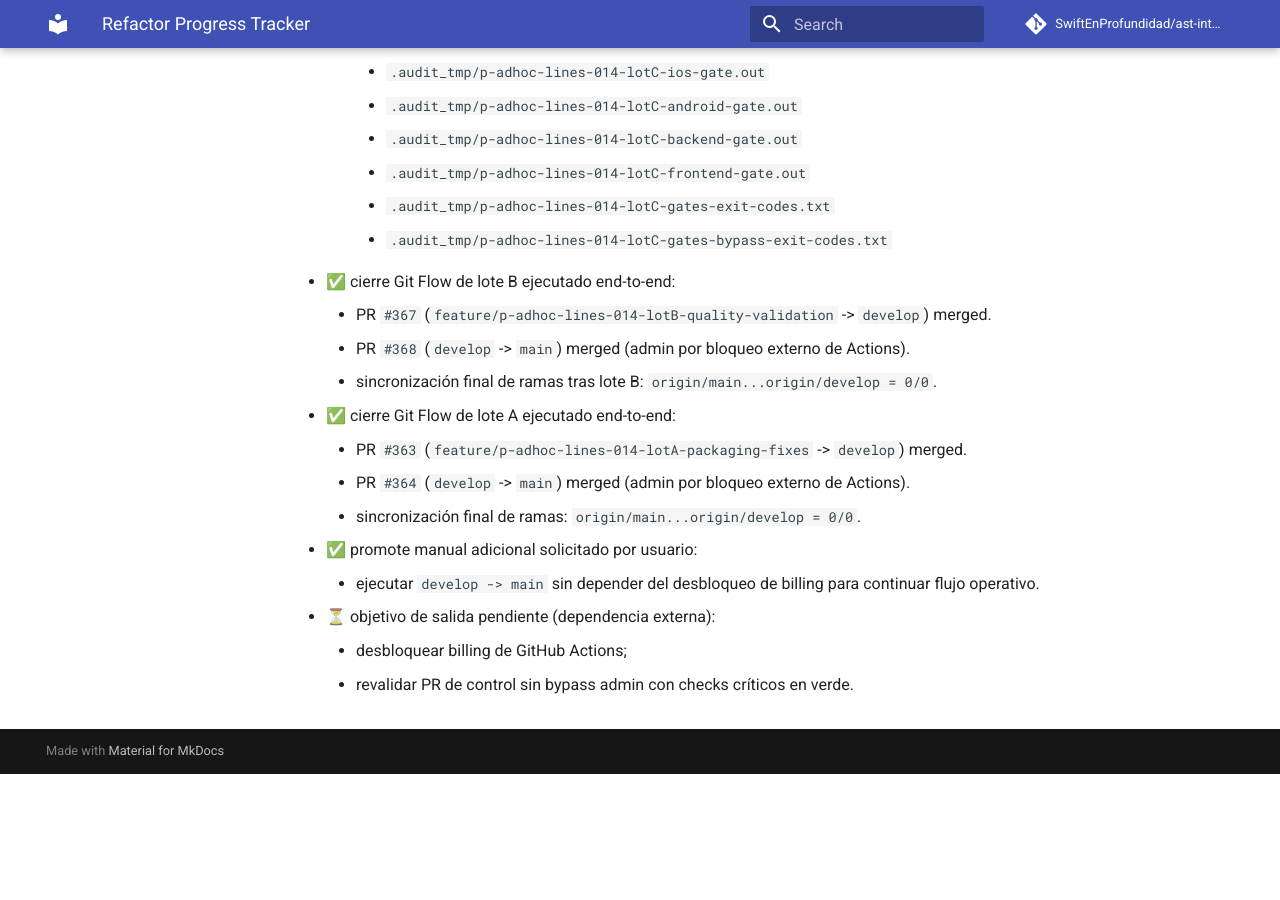
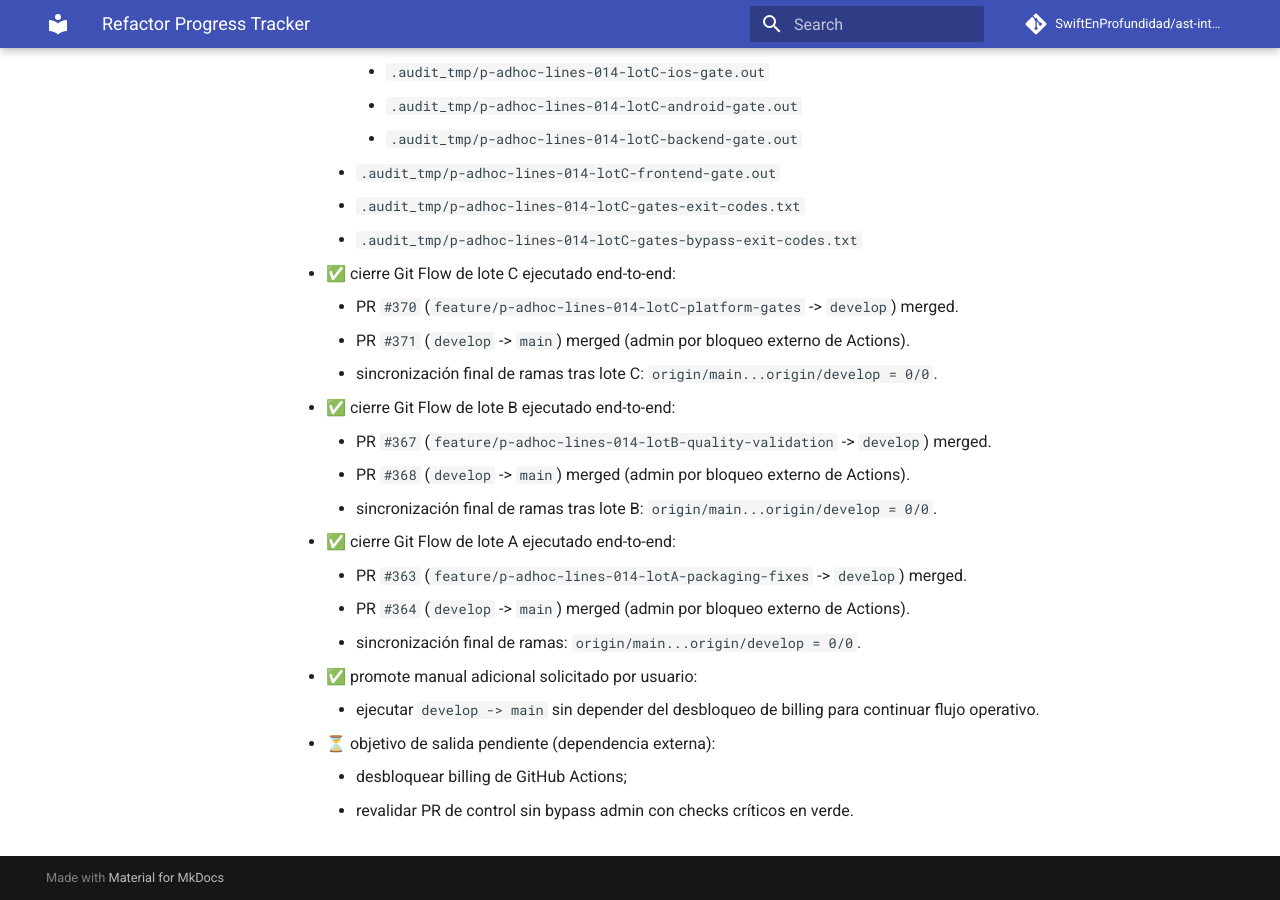
Before and after one commit to SwiftEnProfundidad/ast-intelligence-hooks, an MkDocs documentation site: the page built from docs/REFRACTOR_PROGRESS.md, in a window 1280 px wide and 900 px high, scrolled down 5970 px. Built offline with MkDocs 1.6.1 and Material for MkDocs 9.7.7, drawn with Linux system fonts in a browser that asks for light colours; comment, search, counter and statistics services are not loaded; before the commit the page ends 6744 px from its top, so only the background shows below that.

Commit message:
docs(progress): register cycle 014 lot C gitflow closure

```diff
--- a/docs/REFRACTOR_PROGRESS.md
+++ b/docs/REFRACTOR_PROGRESS.md
@@ -168,9 +168,13 @@ Estado operativo activo del repositorio.
         - `.audit_tmp/p-adhoc-lines-014-lotC-ios-gate.out`
         - `.audit_tmp/p-adhoc-lines-014-lotC-android-gate.out`
         - `.audit_tmp/p-adhoc-lines-014-lotC-backend-gate.out`
-        - `.audit_tmp/p-adhoc-lines-014-lotC-frontend-gate.out`
-        - `.audit_tmp/p-adhoc-lines-014-lotC-gates-exit-codes.txt`
-        - `.audit_tmp/p-adhoc-lines-014-lotC-gates-bypass-exit-codes.txt`
+      - `.audit_tmp/p-adhoc-lines-014-lotC-frontend-gate.out`
+      - `.audit_tmp/p-adhoc-lines-014-lotC-gates-exit-codes.txt`
+      - `.audit_tmp/p-adhoc-lines-014-lotC-gates-bypass-exit-codes.txt`
+  - ✅ cierre Git Flow de lote C ejecutado end-to-end:
+    - PR `#370` (`feature/p-adhoc-lines-014-lotC-platform-gates` -> `develop`) merged.
+    - PR `#371` (`develop` -> `main`) merged (admin por bloqueo externo de Actions).
+    - sincronización final de ramas tras lote C: `origin/main...origin/develop = 0/0`.
   - ✅ cierre Git Flow de lote B ejecutado end-to-end:
     - PR `#367` (`feature/p-adhoc-lines-014-lotB-quality-validation` -> `develop`) merged.
     - PR `#368` (`develop` -> `main`) merged (admin por bloqueo externo de Actions).
```
